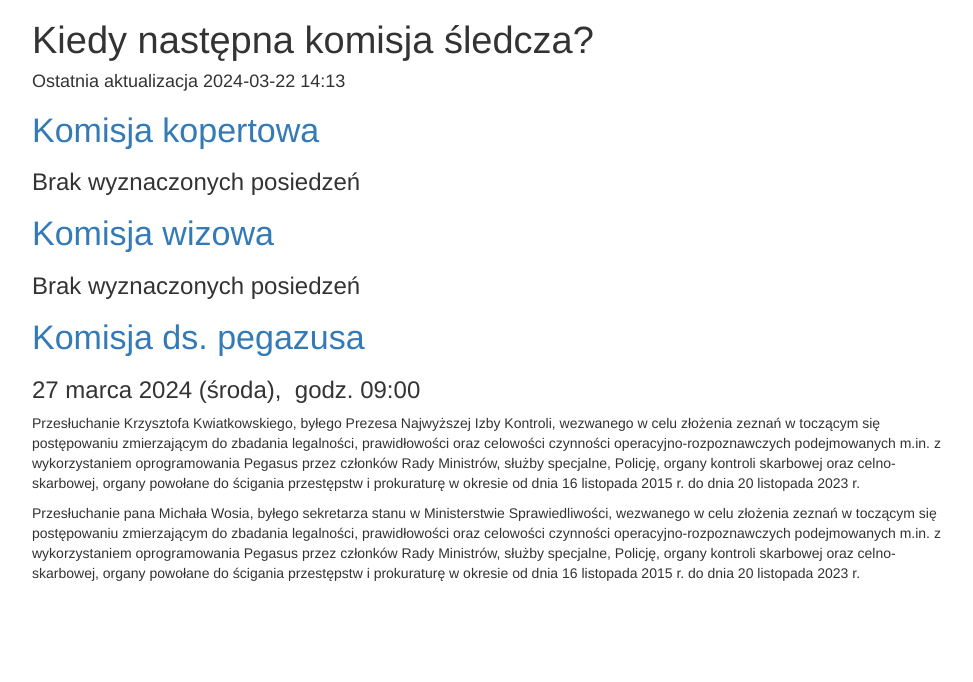
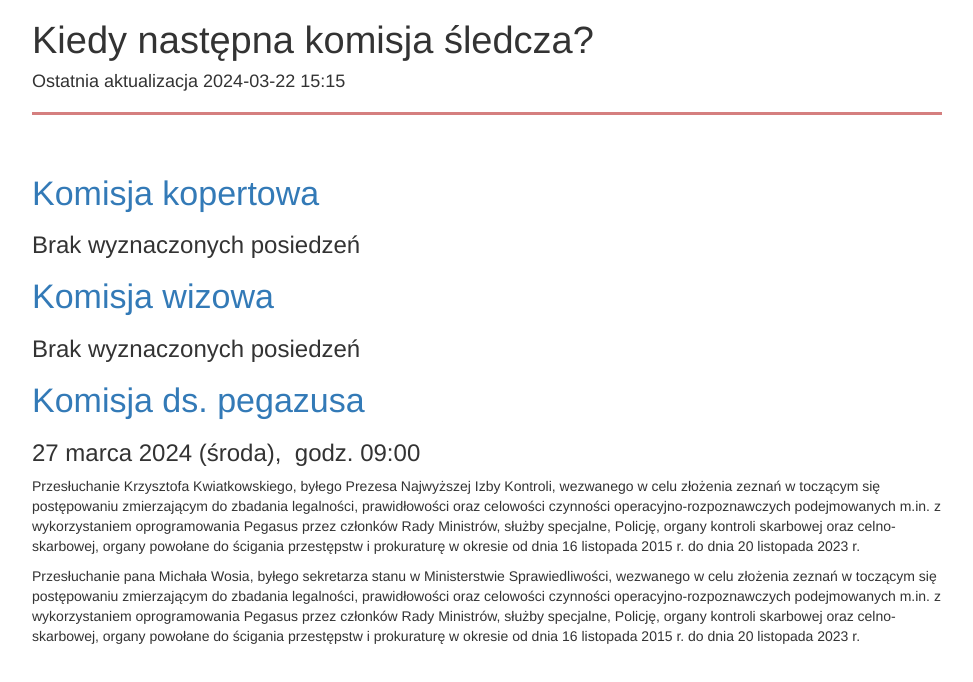
Before and after one commit to MMikolaj/kiedy-komisja, a plain HTML site: page index.html in a window 1280 px wide. Shown: the whole page, without its empty margins (153-1126 px from the left). Drawn offline with nearby package versions, Linux system fonts and the light colour scheme; some packages are replaced by stand-ins of ours.

Commit message:
poprawki wyglądu

```diff
--- a/index.html
+++ b/index.html
@@ -351,11 +351,13 @@ display: none;
 
 <h1 class="title toc-ignore">Kiedy następna komisja śledcza?</h1>
 <h4 class="author"></h4>
-<h4 class="date">Ostatnia aktualizacja 2024-03-22 14:13</h4>
+<h4 class="date">Ostatnia aktualizacja 2024-03-22 15:15</h4>
 
 </div>
 
 
+<hr style="border-top: 3px solid #d57f7f;" />
+<br />
 <div>
 <div>
 <h1>
```
Also changed, not shown: 1 other file.
